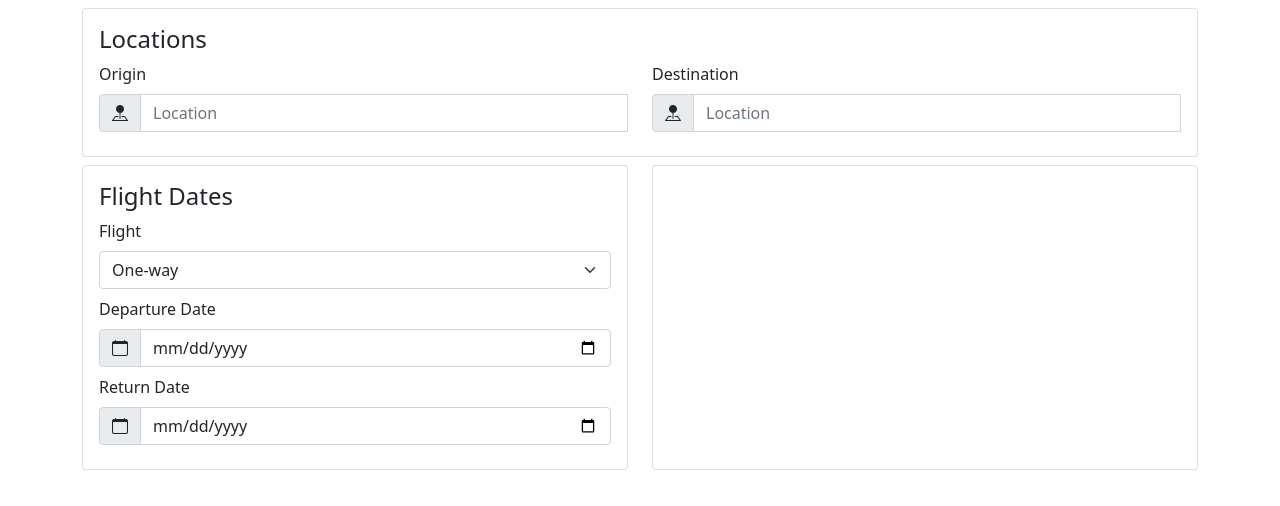
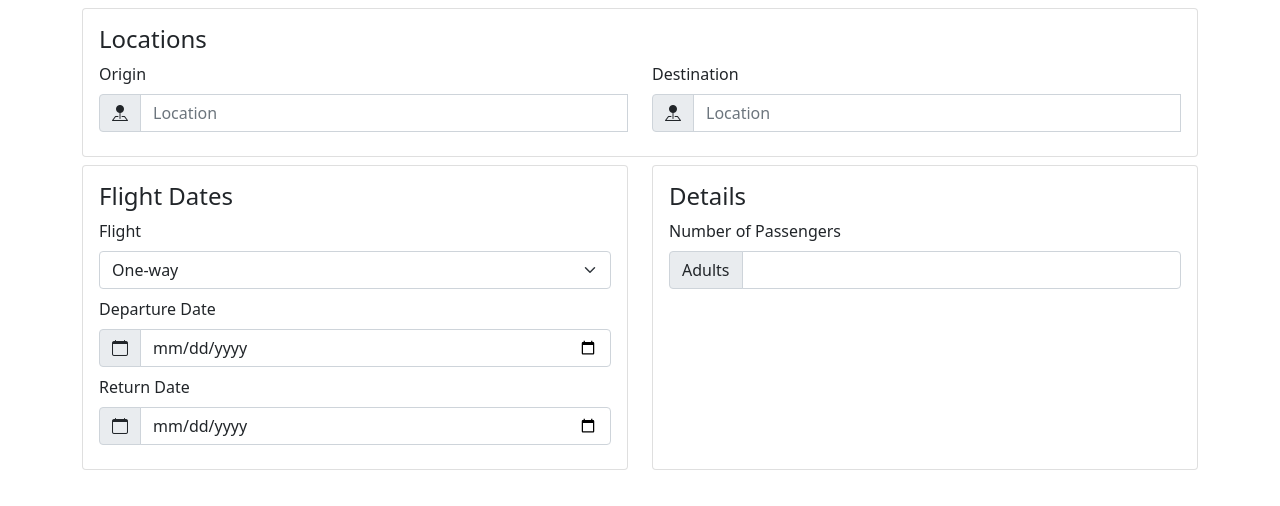
Before and after one commit to jarinsimon/Travel-Planner, a website: page public/index.html in a window 1280 px wide. Drawn offline with nearby package versions, Linux system fonts and the light colour scheme.

Commit message:
Added ability to change number of passengers

```diff
--- a/public/index.html
+++ b/public/index.html
@@ -31,7 +31,10 @@
 						<!--Origin card section-->
 						<div class="col-sm">
 							<div class="mb-2">
-								<label id="origin-label" for="origin-input" class="form-label">Origin</label>
+								<label
+									id="origin-label"
+									for="origin-input"
+									class="form-label">Origin</label>
 								<div class="input-group">
 									<span class="input-group-text">
 										<i class="bi-pin-map-fill"></i>
@@ -51,7 +54,10 @@
 						<!--Destination card section-->
 						<div class="col-sm">
 							<div class="mb-2">
-								<label id="destination-label" for="destination-input" class="form-label">Destination</label>
+								<label
+									id="destination-label"
+									for="destination-input"
+									class="form-label">Destination</label>
 								<div class="input-group">
 									<span class="input-group-text">
 										<i class="bi-pin-map-fill"></i>
@@ -78,7 +84,10 @@
 						<div class="card-body">
 							<h4 class="card-title">Flight Dates</h4>
 							<div class="mb-2">
-								<label id="flight-type-label" for="flight-type-select" class="form-label">Flight</label>
+								<label
+									id="flight-type-label"
+									for="flight-type-select"
+									class="form-label">Flight</label>
 								<select
 									id="flight-type-select"
 									class="form-select"
@@ -130,7 +139,27 @@
 					</div>
 				</div>
 				<div class="mb-2 col">
-					<div class="h-100 card"></div>
+					<div class="h-100 card">
+						<div class="card-body">
+							<h4 class="card-title">Details</h4>
+							<label class="form-label">Number of Passengers</label>
+							<div class="mb-2">
+								<div class="input-group">
+									<label
+										for="adults-input"
+										class="input-group-text"
+									>Adults</label>
+									<input
+										type="number"
+										min="1"
+										class="form-control"
+										id="adults-input"
+										aria-describedby="adults-label"
+									>
+								</div>
+							</div>
+						</div>
+					</div>
 				</div>
 			</div>
 		</div>
```
